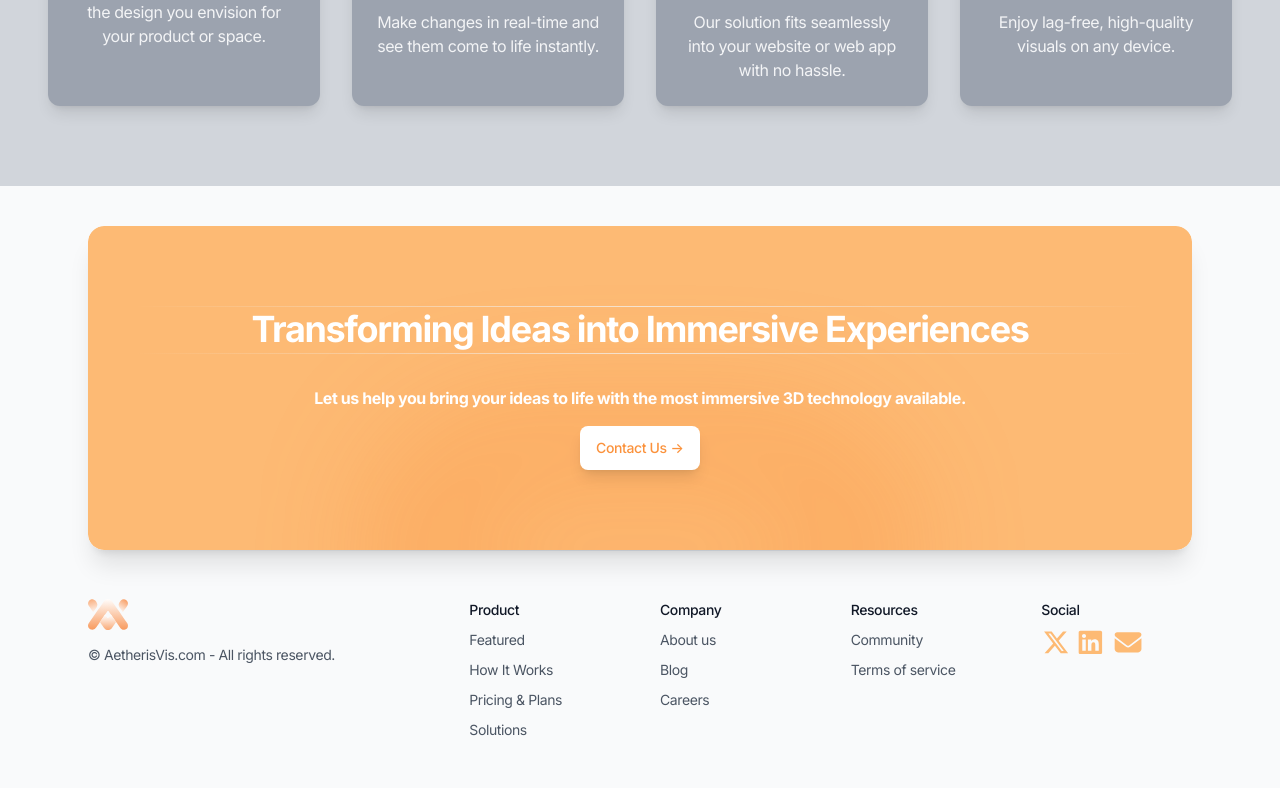
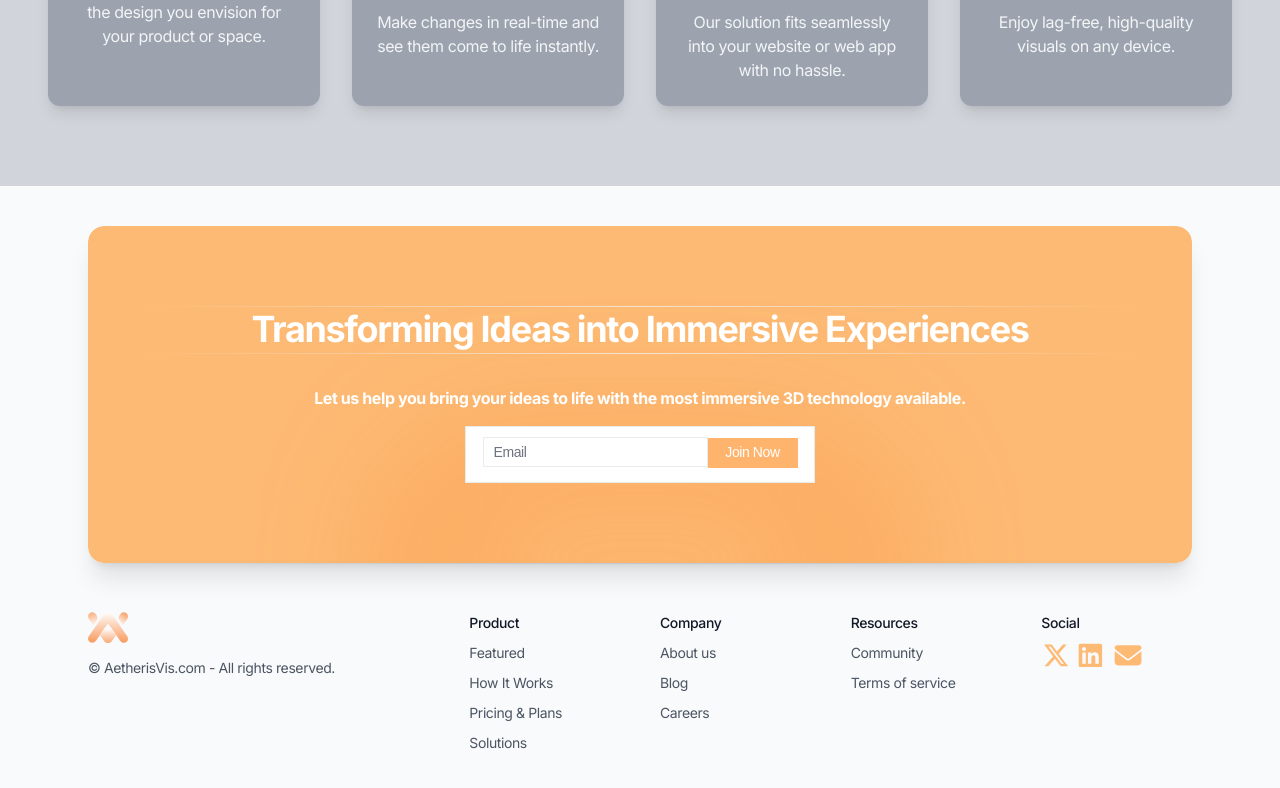
Before and after one commit to AnOrganisation/aetherisvis-landing-page, a Next.js app: page / in a window 1280 px wide. Shown: the part 3963-4751 px from the top of the page. Built offline with nearby package versions, Linux system fonts and the light colour scheme.

Commit message:
created signup form component and added to CTA

```diff
--- a/components/cta.tsx
+++ b/components/cta.tsx
@@ -1,5 +1,7 @@
+"use client";
 import Image from "next/image";
 import Stripes from "@/public/images/stripes-dark.svg";
+import SignupForm from "./signupform"; // Import the new component
 
 export default function Cta() {
   return (
@@ -9,7 +11,6 @@ export default function Cta() {
           className="relative overflow-hidden rounded-2xl text-center shadow-xl before:pointer-events-none before:absolute before:inset-0 before:-z-10 before:rounded-2xl before:bg-orange-300"
           data-aos="zoom-y-out"
         >
-          {/* Glow */}
           <div
             className="absolute bottom-0 left-1/2 -z-10 -translate-x-1/2 translate-y-1/2"
             aria-hidden="true"
@@ -20,19 +21,11 @@ export default function Cta() {
             <h2 className="mb-4 border-y text-3xl font-bold text-white [border-image:linear-gradient(to_right,transparent,theme(colors.slate.100/.7),transparent)1] md:mb-8 md:text-4xl">
               Transforming Ideas into Immersive Experiences
             </h2>
-            <h3 className="mb-4 font-bold text-white">Let us help you bring your ideas to life with the most immersive 3D technology available.</h3>
+            <h3 className="mb-4 font-bold text-white">
+              Let us help you bring your ideas to life with the most immersive 3D technology available.
+            </h3>
             <div className="mx-auto max-w-xs sm:flex sm:max-w-none sm:justify-center">
-              <a
-                className="btn group mb-4 w-full bg-white text-orange-400 shadow hover:bg-[length:100%_150%] sm:mb-0 sm:w-auto"
-                href="#0"
-              >
-                <span className="relative inline-flex items-center">
-                  Contact Us{" "}
-                  <span className="ml-1 tracking-normal text-orange-400 transition-transform group-hover:translate-x-0.5">
-                    -&gt;
-                  </span>
-                </span>
-              </a>
+              <SignupForm />
             </div>
           </div>
         </div>
--- /dev/null
+++ b/components/signupform.tsx
@@ -0,0 +1,116 @@
+"use client";
+
+import React, { useEffect } from "react";
+
+export default function SignupForm() {
+    useEffect(() => {
+        const script = document.createElement("script");
+        script.src = "https://vlvqfc-cmpzourl.maillist-manage.com/js/optin.min.js";
+        script.onload = () => {
+          (window as any).setupSF(
+            "sf3z9f5764ea15cc38964264a0efb104f120075862b211144d617be07a45c2692347",
+            "ZCFORMVIEW",
+            false,
+            "acc",
+            false,
+            "2"
+          );
+        };
+        document.body.appendChild(script);
+
+        return () => {
+          document.body.removeChild(script);
+        };
+      }, []);
+
+  return (
+    <div
+      id="sf3z9f5764ea15cc38964264a0efb104f120075862b211144d617be07a45c2692347"
+      data-type="signupform"
+      style={{ opacity: 1 }}
+    >
+      <div id="customForm">
+        <div
+          className="quick_form_9_css"
+          style={{
+            backgroundColor: "#ffffff",
+            width: "350px",
+            zIndex: 2,
+            fontFamily: "Arial",
+            borderWidth: "1px",
+            borderStyle: "solid",
+            borderColor: "#ebebeb",
+            overflow: "hidden",
+          }}
+          data-name="SIGNUP_BODY"
+        >
+          <form
+            method="POST"
+            id="zcampaignOptinForm"
+            style={{ margin: "0px", width: "100%", padding: "0px 15px" }}
+            action="https://vlvqfc-cmpzourl.maillist-manage.com/weboptin.zc"
+            target="_zcSignup"
+          >
+            <div
+              style={{
+                position: "relative",
+                margin: "10px 0 15px",
+                width: "225px",
+                height: "30px",
+                display: "inline-block",
+              }}
+              className="SIGNUP_FLD"
+            >
+              <input
+                type="text"
+                style={{
+                  fontSize: "14px",
+                  border: "1px solid #ebebeb",
+                  width: "100%",
+                  height: "100%",
+                  outline: "none",
+                  padding: "5px 10px",
+                  color: "#888888",
+                  backgroundColor: "#ffffff",
+                  boxSizing: "border-box",
+                }}
+                placeholder="Email"
+                name="CONTACT_EMAIL"
+                id="EMBED_FORM_EMAIL_LABEL"
+              />
+            </div>
+            <div
+              style={{
+                position: "relative",
+                width: "90px",
+                height: "30px",
+                textAlign: "left",
+                display: "inline-block",
+                margin: "0px 0px 10px",
+              }}
+              className="SIGNUP_FLD"
+            >
+              <input
+                type="submit"
+                id="zcWebOptin"
+                value="Join Now"
+                style={{
+                  textAlign: "center",
+                  width: "100%",
+                  height: "100%",
+                  border: "0px",
+                  color: "#ffffff",
+                  cursor: "pointer",
+                  outline: "none",
+                  fontSize: "14px",
+                  backgroundColor: "#FFB46E",
+                }}
+                name="SIGNUP_SUBMIT_BUTTON"
+              />
+            </div>
+          </form>
+        </div>
+      </div>
+    </div>
+  );
+}
```
